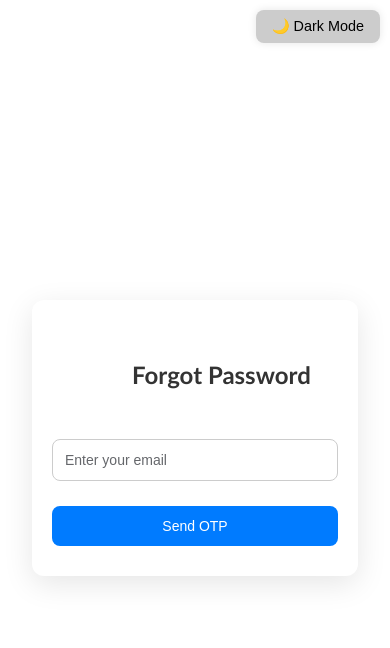
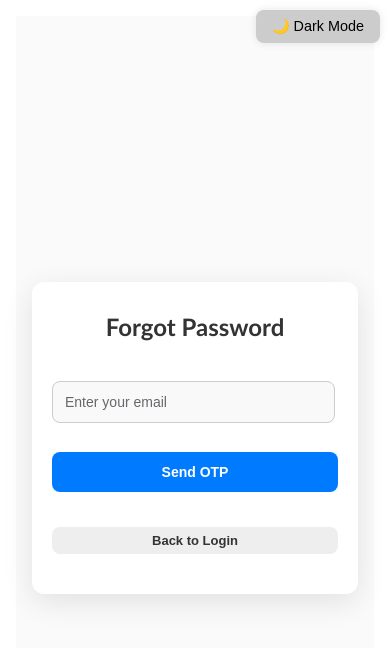
Before and after one commit to Samratroy2/Full_series_tracker, a React (Create React App) app in the folder frontend/: page /login in a window 390 px wide. Both pictures are taken after a click on the element "Forgot Password?". Shown: the top 648 px of the page. Built offline with nearby package versions, Linux system fonts and the light colour scheme.

Commit message:
forgetpassword page add new things

```diff
--- a/frontend/src/pages/ForgotPassword.css
+++ b/frontend/src/pages/ForgotPassword.css
@@ -1,111 +1,214 @@
-/* frontend\src\pages\ForgotPassword.css */
+@keyframes fadeIn {
+  from { opacity: 0; transform: translateY(20px); }
+  to { opacity: 1; transform: translateY(0); }
+}
 
-/* Outer Wrapper */
+@keyframes shake {
+  0%, 100% { transform: translateX(0); }
+  20%, 60% { transform: translateX(-5px); }
+  40%, 80% { transform: translateX(5px); }
+}
+
+/* Wrapper */
 .auth-wrapper {
+  min-height: 100vh;
+  height: 600px; /* fixed height as you requested */
   display: flex;
   justify-content: center;
   align-items: center;
-  min-height: 100vh;
-  padding: 1rem;
-  box-sizing: border-box;
+  background: #fafafa;
+  font-family: 'Segoe UI', sans-serif;
+  transition: background 0.3s ease;
+  padding: 1.5rem 1rem;
 }
 
+.dark.auth-wrapper {
+  background-color: #000;
+}
 
-/* Auth Container */
+/* Container */
 .auth-container {
   width: 100%;
-  max-width: 400px;
-  padding: 40px;
-  background: #ffffff;
-  border-radius: 12px;
-  box-shadow: 0 8px 30px rgba(0, 0, 0, 0.1);
+  max-width: 360px;
+  background-color: #fff;
+  border-radius: 20px;
+  box-shadow: 0 10px 30px rgba(0, 0, 0, 0.15);
+  padding: 2rem 1.5rem;
   text-align: center;
-  font-family: 'Segoe UI', sans-serif;
-  box-sizing: border-box;
+  animation: fadeIn 0.5s ease;
+  transition: background 0.3s ease;
+}
+
+.auth-container.shake {
+  animation: shake 0.4s ease;
+}
+
+.dark .auth-container {
+  background-color: #1a1a1a;
+  box-shadow: 0 0 20px rgba(255, 255, 255, 0.05);
 }
 
 /* Heading */
-.auth-container h2 {
-  margin-bottom: 25px;
-  color: #333;
-  font-size: 28px;
-  text-align: center;
+.auth-form h2 {
+  font-size: 24px;
+  margin-bottom: 16px;
+  color: #222;
 }
 
-/* Form Elements */
-.auth-container form {
-  display: flex;
-  flex-direction: column;
-  gap: 15px;
+.dark .auth-form h2 {
+  color: #fff;
 }
 
-/* Input Fields */
-.auth-container input {
-  padding: 12px;
+/* Inputs */
+.auth-form input {
+  width: 90%;
+  padding: 10px 12px;
+  margin-bottom: 14px;
   border: 1px solid #ccc;
-  border-radius: 8px;
+  border-radius: 10px;
+  font-size: 15px;
   outline: none;
-  font-size: 15px;
-  transition: border-color 0.3s;
-  margin-bottom: 10px;
+  background: #f9f9f9;
+  transition: all 0.3s ease;
 }
 
-.auth-container input:focus {
-  border-color: #007bff;
+.auth-form input:focus {
+  border-color: #f14a00;
+  background: #fff;
+}
+
+.dark .auth-form input {
+  background: #2a2a2a;
+  border: 1px solid #444;
+  color: #eee;
+}
+
+.dark .auth-form input:focus {
+  background: #1e1e1e;
+  border-color: #f14a00;
 }
 
 /* Buttons */
-.auth-container button {
-  background-color: #007bff;
+.auth-form button {
+  width: 100%;
+  padding: 10px;
+  background: #f14a00;
+  border: none;
+  border-radius: 12px;
+  font-size: 15px;
+  font-weight: 600;
   color: white;
-  padding: 12px;
-  font-size: 16px;
+  cursor: pointer;
+  margin-bottom: 10px;
+  transition: background 0.3s ease;
+}
+
+.auth-form button:hover {
+  background: #d63d00;
+}
+
+/* Resend OTP Button */
+.auth-form .resend-btn {
+  background: transparent;
+  border: 2px solid #f14a00;
+  color: #f14a00;
+  margin-top: 6px;
+}
+
+.auth-form .resend-btn:disabled {
+  border-color: #999;
+  color: #999;
+  cursor: not-allowed;
+}
+
+/* Back to login */
+.auth-form .back-login-btn {
+  margin-top: 10px;
+  background: #eee;
+  color: #333;
+  font-size: 13px;
   border: none;
   border-radius: 8px;
-  cursor: pointer;
-  transition: background-color 0.3s;
+  padding: 6px 10px;
 }
 
-.auth-container button:hover {
-  background-color: #0056b3;
+.dark .auth-form .back-login-btn {
+  background: #333;
+  color: #eee;
 }
 
-/* Info Text (Optional) */
-.auth-container p {
-  margin-top: 20px;
-  font-size: 14px;
-  color: #666;
+/* Feedback messages */
+.error-text,
+.success-text {
+  font-size: 13px;
+  margin-bottom: 8px;
 }
 
-/* Links */
-.auth-container a {
-  color: #007bff;
-  text-decoration: none;
-  cursor: pointer;
-  transition: text-decoration 0.2s;
+.error-text {
+  color: #e63946;
 }
 
-.auth-container a:hover {
-  text-decoration: underline;
+.success-text {
+  color: #2ecc71;
 }
 
-/* Responsive Styling */
+/* Eye icon wrapper */
+.password-wrapper {
+  position: relative;
+  width: 90%;
+}
+
+.password-wrapper input {
+  width: 100%;
+  padding: 0%;
+}
+
+.eye-icon {
+  position: absolute;
+  right: -18px;
+  top: 45%;
+  transform: translateY(-50%);
+  cursor: pointer;
+  font-size: 18px;
+  color: #888;
+}
+
+.dark .eye-icon {
+  color: #ccc;
+}
+
+/* Mobile Styles */
 @media (max-width: 480px) {
-  .auth-container {
-    width: 90%;
-    padding: 30px 20px;
+  .auth-wrapper {
+    padding: 2rem 1rem;
+    height: auto; /* override fixed height for better fit */
+    min-height: 90vh;
   }
 
-  .auth-container h2 {
-    font-size: 24px;
+  .auth-container {
+    padding: 1.5rem 1rem;
+    border-radius: 14px;
+    text-align: center;
   }
 
-  .auth-container input,
-  .auth-container button {
+  .auth-form h2 {
+    font-size: 20px;
+    text-align: center;
+    margin: 0 auto 16px;
+  }
+
+  .auth-form input,
+  .auth-form button {
     font-size: 14px;
   }
 
-  .auth-container p {
-    font-size: 13px;
+  .eye-icon {
+    font-size: 16px;
   }
 }
+h2{
+  padding: 0%;
+}
+p.success-text{
+  margin: 0%;
+}
--- a/frontend/src/pages/ForgotPassword.js
+++ b/frontend/src/pages/ForgotPassword.js
@@ -1,6 +1,7 @@
 import React, { useState, useEffect, useRef } from 'react';
 import { useNavigate } from 'react-router-dom';
 import { useTheme } from '../ThemeContext';
+import { FaEye, FaEyeSlash } from 'react-icons/fa';
 import './ForgotPassword.css';
 
 const ForgotPassword = () => {
@@ -8,6 +9,7 @@ const ForgotPassword = () => {
   const [otpSent, setOtpSent] = useState(false);
   const [otp, setOtp] = useState('');
   const [newPassword, setNewPassword] = useState('');
+  const [showPassword, setShowPassword] = useState(false);
   const [loading, setLoading] = useState(false);
   const [resendTimer, setResendTimer] = useState(0);
   const [error, setError] = useState('');
@@ -30,25 +32,19 @@ const ForgotPassword = () => {
   const handleSendOtp = async () => {
     setError('');
     setMessage('');
-
     if (!validateEmail(email)) return setError('Please enter a valid email');
     setLoading(true);
-
     try {
       const res = await fetch('http://localhost:5000/api/auth/forgot-password', {
         method: 'POST',
         headers: { 'Content-Type': 'application/json' },
         body: JSON.stringify({ email }),
       });
-
       const data = await res.json();
       if (!res.ok) throw new Error(data.message || 'Failed to send OTP');
-
-      setMessage('✅ OTP sent! Check your inbox or spam folder.');
+      setMessage('✅ OTP sent! Check your inbox.');
       setOtpSent(true);
       setResendTimer(30);
-
-      // Focus OTP input after sending
       setTimeout(() => otpRef.current?.focus(), 100);
     } catch (err) {
       setError(`❌ ${err.message}`);
@@ -60,12 +56,12 @@ const ForgotPassword = () => {
   const handleResetPassword = async () => {
     setError('');
     setMessage('');
-
-    if (!otp.trim() || !newPassword.trim())
+    if (!otp.trim() || !newPassword.trim()) {
       return setError('Please fill in all fields');
-
-    if (newPassword.length < 6)
+    }
+    if (newPassword.length < 6) {
       return setError('Password must be at least 6 characters');
+    }
 
     setLoading(true);
     try {
@@ -74,10 +70,8 @@ const ForgotPassword = () => {
         headers: { 'Content-Type': 'application/json' },
         body: JSON.stringify({ email, otp, newPassword }),
       });
-
       const data = await res.json();
       if (!res.ok) throw new Error(data.message || 'Failed to reset password');
-
       setMessage('🎉 Password reset successful! Redirecting...');
       setTimeout(() => navigate('/login'), 2000);
     } catch (err) {
@@ -89,7 +83,7 @@ const ForgotPassword = () => {
 
   return (
     <div className={`auth-wrapper ${darkMode ? 'dark' : ''}`}>
-      <div className="auth-container">
+      <div className={`auth-container ${error ? 'shake' : ''}`}>
         <form
           className="auth-form"
           onSubmit={(e) => {
@@ -121,13 +115,21 @@ const ForgotPassword = () => {
                 ref={otpRef}
                 required
               />
+              <div className="password-wrapper">
                 <input
-                type="password"
+                  type={showPassword ? 'text' : 'password'}
                   placeholder="Enter new password"
                   value={newPassword}
                   onChange={(e) => setNewPassword(e.target.value)}
                   required
                 />
+                <span
+                  className="eye-icon"
+                  onClick={() => setShowPassword(!showPassword)}
+                >
+                  {showPassword ? <FaEyeSlash /> : <FaEye />}
+                </span>
+              </div>
             </>
           )}
 
@@ -145,14 +147,22 @@ const ForgotPassword = () => {
             <button
               type="button"
               onClick={handleSendOtp}
-              disabled={resendTimer > 0}
+              disabled={resendTimer > 0 || loading}
               className="resend-btn"
             >
               {resendTimer > 0
-                ? `Resend OTP in ${resendTimer}s`
+                ? `⏱ Resend OTP in ${resendTimer}s`
                 : 'Resend OTP'}
             </button>
           )}
+
+          <button
+            type="button"
+            className="back-login-btn"
+            onClick={() => navigate('/login')}
+          >
+            Back to Login
+          </button>
         </form>
       </div>
     </div>
```
Lines whose indentation alone changed are shown as unchanged.
